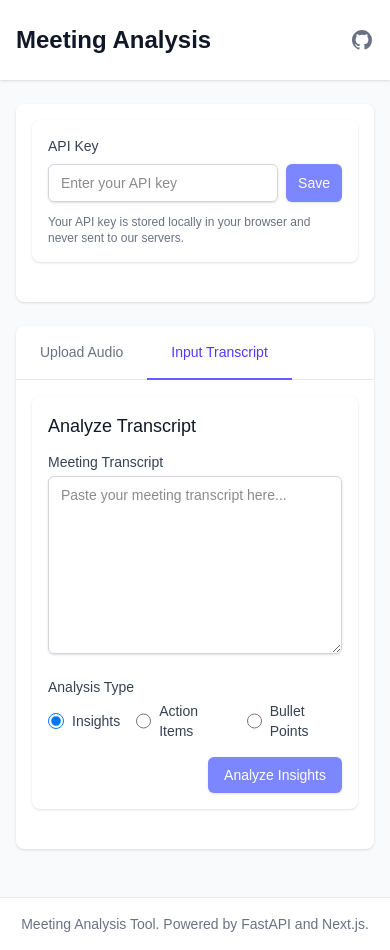
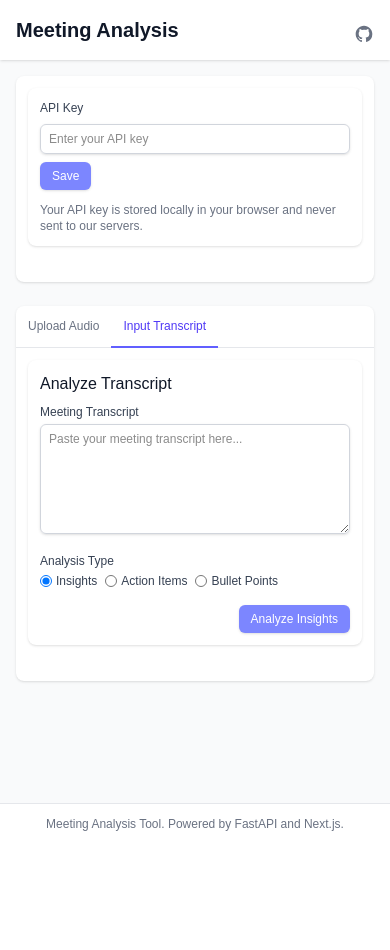
Before and after one commit to zeeheb/reun.ia, a Next.js app in the folder frontend/: page / in a window 390 px wide. Both pictures are taken after a click on the button "Input Transcript". After the commit the page ends 844 px from the top, so only its background shows below. Built offline with nearby package versions, Linux system fonts and the light colour scheme; no server answers.

Commit message:
feat: responsiviness

```diff
--- a/frontend/src/app/page.tsx
+++ b/frontend/src/app/page.tsx
@@ -109,16 +109,16 @@ export default function Home() {
   return (
     <main className="min-h-screen bg-gray-50 flex flex-col">
       <header className="bg-white shadow">
-        <div className="max-w-7xl mx-auto py-6 px-4 sm:px-6 lg:px-8 flex justify-between items-center">
-          <h1 className="text-2xl font-bold text-gray-900">Meeting Analysis</h1>
+        <div className="max-w-7xl mx-auto py-4 sm:py-6 px-4 sm:px-6 lg:px-8 flex flex-wrap justify-between items-center">
+          <h1 className="text-xl sm:text-2xl font-bold text-gray-900 break-words">Meeting Analysis</h1>
           <a
             href="https://github.com/yourusername/meeting-analysis"
             target="_blank"
             rel="noopener noreferrer"
-            className="text-gray-500 hover:text-gray-700"
+            className="text-gray-500 hover:text-gray-700 mt-2 sm:mt-0"
           >
             <svg
-              className="h-6 w-6"
+              className="h-5 w-5 sm:h-6 sm:w-6"
               fill="currentColor"
               viewBox="0 0 24 24"
               aria-hidden="true"
@@ -133,18 +133,18 @@ export default function Home() {
         </div>
       </header>
 
-      <div className="max-w-7xl mx-auto py-6 px-4 sm:px-6 lg:px-8 flex-grow">
-        <div className="bg-white shadow rounded-lg p-4 mb-6">
+      <div className="w-full max-w-7xl mx-auto py-4 sm:py-6 px-4 sm:px-6 lg:px-8 flex-grow">
+        <div className="max-w-2xl mx-auto bg-white shadow rounded-lg p-3 sm:p-4 mb-6 overflow-hidden">
           <ApiKeyInput onApiKeyChange={handleApiKeyChange} />
         </div>
 
         {/* Tabs for Upload/Input */}
-        <div className="bg-white shadow rounded-lg mb-6 overflow-hidden">
+        <div className="max-w-2xl mx-auto bg-white shadow rounded-lg mb-6 overflow-hidden">
           <div className="border-b border-gray-200">
-            <nav className="flex -mb-px">
+            <nav className="flex flex-nowrap -mb-px">
               <button
                 onClick={() => setActiveTab('upload')}
-                className={`py-4 px-6 text-center border-b-2 font-medium text-sm ${
+                className={`py-3 sm:py-4 px-3 sm:px-6 text-center border-b-2 font-medium text-xs sm:text-sm whitespace-nowrap ${
                   activeTab === 'upload'
                     ? 'border-indigo-500 text-indigo-600'
                     : 'border-transparent text-gray-500 hover:text-gray-700 hover:border-gray-300'
@@ -154,7 +154,7 @@ export default function Home() {
               </button>
               <button
                 onClick={() => setActiveTab('transcript')}
-                className={`py-4 px-6 text-center border-b-2 font-medium text-sm ${
+                className={`py-3 sm:py-4 px-3 sm:px-6 text-center border-b-2 font-medium text-xs sm:text-sm whitespace-nowrap ${
                   activeTab === 'transcript'
                     ? 'border-indigo-500 text-indigo-600'
                     : 'border-transparent text-gray-500 hover:text-gray-700 hover:border-gray-300'
@@ -165,7 +165,7 @@ export default function Home() {
             </nav>
           </div>
 
-          <div className="p-4">
+          <div className="p-3 sm:p-4">
             {activeTab === 'upload' ? (
               <div>
                 <AudioUploader onFileSelect={handleFileSelect} isLoading={loading} />
@@ -174,7 +174,7 @@ export default function Home() {
                     <button
                       onClick={handleFileAnalysis}
                       disabled={loading || !selectedFile}
-                      className={`px-4 py-2 rounded-md shadow-sm text-sm font-medium text-white focus:outline-none focus:ring-2 focus:ring-offset-2 focus:ring-indigo-500 ${
+                      className={`px-3 sm:px-4 py-2 rounded-md shadow-sm text-xs sm:text-sm font-medium text-white focus:outline-none focus:ring-2 focus:ring-offset-2 focus:ring-indigo-500 ${
                         loading || !selectedFile
                           ? 'bg-indigo-400 cursor-not-allowed'
                           : 'bg-indigo-600 hover:bg-indigo-700'
@@ -182,7 +182,7 @@ export default function Home() {
                     >
                       {loading ? (
                         <span className="flex items-center">
-                          <svg className="animate-spin -ml-1 mr-2 h-4 w-4 text-white" fill="none" viewBox="0 0 24 24">
+                          <svg className="animate-spin -ml-1 mr-2 h-3 w-3 sm:h-4 sm:w-4 text-white" fill="none" viewBox="0 0 24 24">
                             <circle className="opacity-25" cx="12" cy="12" r="10" stroke="currentColor" strokeWidth="4"></circle>
                             <path className="opacity-75" fill="currentColor" d="M4 12a8 8 0 018-8V0C5.373 0 0 5.373 0 12h4zm2 5.291A7.962 7.962 0 014 12H0c0 3.042 1.135 5.824 3 7.938l3-2.647z"></path>
                           </svg>
@@ -203,11 +203,11 @@ export default function Home() {
 
         {/* Error Message */}
         {error && (
-          <div className="bg-red-50 border-l-4 border-red-400 p-4 mb-6">
+          <div className="max-w-2xl mx-auto bg-red-50 border-l-4 border-red-400 p-3 sm:p-4 mb-6 overflow-hidden">
             <div className="flex">
               <div className="flex-shrink-0">
                 <svg
-                  className="h-5 w-5 text-red-400"
+                  className="h-4 w-4 sm:h-5 sm:w-5 text-red-400"
                   xmlns="http://www.w3.org/2000/svg"
                   viewBox="0 0 20 20"
                   fill="currentColor"
@@ -221,19 +221,23 @@ export default function Home() {
                 </svg>
               </div>
               <div className="ml-3">
-                <p className="text-sm text-red-700">{error}</p>
+                <p className="text-xs sm:text-sm text-red-700 break-words">{error}</p>
               </div>
             </div>
           </div>
         )}
 
         {/* Analysis Results */}
-        {analysisResults && <AnalysisResults results={analysisResults} />}
+        {analysisResults && (
+          <div className="max-w-2xl mx-auto">
+            <AnalysisResults results={analysisResults} />
+          </div>
+        )}
       </div>
 
-      <footer className="bg-white">
-        <div className="max-w-7xl mx-auto py-4 px-4 sm:px-6 lg:px-8 border-t border-gray-200">
-          <p className="text-center text-sm text-gray-500">
+      <footer className="bg-white mt-auto">
+        <div className="max-w-7xl mx-auto py-3 sm:py-4 px-4 sm:px-6 lg:px-8 border-t border-gray-200">
+          <p className="text-center text-xs sm:text-sm text-gray-500">
             Meeting Analysis Tool. Powered by FastAPI and Next.js.
           </p>
         </div>
--- a/frontend/src/components/ApiKeyInput.tsx
+++ b/frontend/src/components/ApiKeyInput.tsx
@@ -36,29 +36,29 @@ export default function ApiKeyInput({ onApiKeyChange }: ApiKeyInputProps) {
   };
 
   return (
-    <div className="bg-white shadow rounded-lg p-4 mb-6">
+    <div className="bg-white shadow rounded-lg p-3 sm:p-4 mb-6">
       <div className="flex flex-col space-y-2">
         <div className="flex justify-between items-center">
-          <label htmlFor="apiKey" className="text-sm font-medium text-gray-700">
+          <label htmlFor="apiKey" className="text-xs sm:text-sm font-medium text-gray-700">
             API Key
           </label>
           {isSaved && (
             <span className="text-xs text-green-600 font-medium">✓ Saved</span>
           )}
         </div>
-        <div className="flex space-x-2">
+        <div className="flex flex-wrap sm:flex-nowrap space-y-2 sm:space-y-0 sm:space-x-2">
           <input
             id="apiKey"
             type="password"
             value={apiKey}
             onChange={(e) => setApiKey(e.target.value)}
             placeholder="Enter your API key"
-            className="flex-grow px-3 py-2 border border-gray-300 rounded-md shadow-sm focus:outline-none focus:ring-indigo-500 focus:border-indigo-500 text-sm"
+            className="w-full sm:flex-grow px-2 sm:px-3 py-1.5 sm:py-2 border border-gray-300 rounded-md shadow-sm focus:outline-none focus:ring-indigo-500 focus:border-indigo-500 text-xs sm:text-sm"
           />
           {isSaved ? (
             <button
               onClick={handleClearApiKey}
-              className="px-3 py-2 border border-gray-300 rounded-md shadow-sm text-sm font-medium text-gray-700 bg-white hover:bg-gray-50 focus:outline-none focus:ring-2 focus:ring-offset-2 focus:ring-indigo-500"
+              className="px-3 py-1.5 sm:py-2 border border-gray-300 rounded-md shadow-sm text-xs sm:text-sm font-medium text-gray-700 bg-white hover:bg-gray-50 focus:outline-none focus:ring-2 focus:ring-offset-2 focus:ring-indigo-500"
             >
               Clear
             </button>
@@ -66,7 +66,7 @@ export default function ApiKeyInput({ onApiKeyChange }: ApiKeyInputProps) {
             <button
               onClick={handleSaveApiKey}
               disabled={!apiKey.trim()}
-              className={`px-3 py-2 rounded-md shadow-sm text-sm font-medium text-white focus:outline-none focus:ring-2 focus:ring-offset-2 focus:ring-indigo-500 ${
+              className={`px-3 py-1.5 sm:py-2 rounded-md shadow-sm text-xs sm:text-sm font-medium text-white focus:outline-none focus:ring-2 focus:ring-offset-2 focus:ring-indigo-500 ${
                 apiKey.trim()
                   ? 'bg-indigo-600 hover:bg-indigo-700'
                   : 'bg-indigo-400 cursor-not-allowed'
@@ -76,7 +76,7 @@ export default function ApiKeyInput({ onApiKeyChange }: ApiKeyInputProps) {
             </button>
           )}
         </div>
-        <p className="text-xs text-gray-500 mt-1">
+        <p className="text-xs text-gray-500 mt-1 break-words">
           Your API key is stored locally in your browser and never sent to our servers.
         </p>
       </div>
--- a/frontend/src/components/TranscriptInput.tsx
+++ b/frontend/src/components/TranscriptInput.tsx
@@ -19,11 +19,11 @@ export default function TranscriptInput({ onAnalyze, isLoading }: TranscriptInpu
   };
 
   return (
-    <div className="bg-white shadow rounded-lg p-4 mb-6">
-      <h2 className="text-lg font-medium text-gray-900 mb-3">Analyze Transcript</h2>
+    <div className="bg-white shadow rounded-lg p-3 sm:p-4 mb-6">
+      <h2 className="text-base sm:text-lg font-medium text-gray-900 mb-2 sm:mb-3">Analyze Transcript</h2>
       <form onSubmit={handleSubmit}>
-        <div className="mb-4">
-          <label htmlFor="transcript" className="block text-sm font-medium text-gray-700 mb-1">
+        <div className="mb-3 sm:mb-4">
+          <label htmlFor="transcript" className="block text-xs sm:text-sm font-medium text-gray-700 mb-1">
             Meeting Transcript
           </label>
           <textarea
@@ -31,8 +31,8 @@ export default function TranscriptInput({ onAnalyze, isLoading }: TranscriptInpu
             value={transcript}
             onChange={(e) => setTranscript(e.target.value)}
             placeholder="Paste your meeting transcript here..."
-            rows={8}
-            className="w-full px-3 py-2 border border-gray-300 rounded-md shadow-sm focus:outline-none focus:ring-indigo-500 focus:border-indigo-500 text-sm"
+            rows={6}
+            className="w-full px-2 sm:px-3 py-1.5 sm:py-2 border border-gray-300 rounded-md shadow-sm focus:outline-none focus:ring-indigo-500 focus:border-indigo-500 text-xs sm:text-sm"
             disabled={isLoading}
           />
           {transcript.length > 0 && transcript.length < 50 && (
@@ -42,43 +42,43 @@ export default function TranscriptInput({ onAnalyze, isLoading }: TranscriptInpu
           )}
         </div>
 
-        <div className="mb-4">
-          <label className="block text-sm font-medium text-gray-700 mb-1">
+        <div className="mb-3 sm:mb-4">
+          <label className="block text-xs sm:text-sm font-medium text-gray-700 mb-1">
             Analysis Type
           </label>
-          <div className="flex space-x-4">
-            <label className="inline-flex items-center">
+          <div className="flex flex-wrap space-x-2 sm:space-x-4">
+            <label className="inline-flex items-center mb-1">
               <input
                 type="radio"
                 name="analysisType"
                 value="insights"
                 checked={analysisType === 'insights'}
                 onChange={() => setAnalysisType('insights')}
-                className="h-4 w-4 text-indigo-600 focus:ring-indigo-500 border-gray-300 rounded"
+                className="h-3 w-3 sm:h-4 sm:w-4 text-indigo-600 focus:ring-indigo-500 border-gray-300 rounded"
               />
-              <span className="ml-2 text-sm text-gray-700">Insights</span>
+              <span className="ml-1 sm:ml-2 text-xs sm:text-sm text-gray-700">Insights</span>
             </label>
-            <label className="inline-flex items-center">
+            <label className="inline-flex items-center mb-1">
               <input
                 type="radio"
                 name="analysisType"
                 value="actions"
                 checked={analysisType === 'actions'}
                 onChange={() => setAnalysisType('actions')}
-                className="h-4 w-4 text-indigo-600 focus:ring-indigo-500 border-gray-300 rounded"
+                className="h-3 w-3 sm:h-4 sm:w-4 text-indigo-600 focus:ring-indigo-500 border-gray-300 rounded"
               />
-              <span className="ml-2 text-sm text-gray-700">Action Items</span>
+              <span className="ml-1 sm:ml-2 text-xs sm:text-sm text-gray-700">Action Items</span>
             </label>
-            <label className="inline-flex items-center">
+            <label className="inline-flex items-center mb-1">
               <input
                 type="radio"
                 name="analysisType"
                 value="bullets"
                 checked={analysisType === 'bullets'}
                 onChange={() => setAnalysisType('bullets')}
-                className="h-4 w-4 text-indigo-600 focus:ring-indigo-500 border-gray-300 rounded"
+                className="h-3 w-3 sm:h-4 sm:w-4 text-indigo-600 focus:ring-indigo-500 border-gray-300 rounded"
               />
-              <span className="ml-2 text-sm text-gray-700">Bullet Points</span>
+              <span className="ml-1 sm:ml-2 text-xs sm:text-sm text-gray-700">Bullet Points</span>
             </label>
           </div>
         </div>
@@ -87,7 +87,7 @@ export default function TranscriptInput({ onAnalyze, isLoading }: TranscriptInpu
           <button
             type="submit"
             disabled={isLoading || transcript.trim().length < 50}
-            className={`px-4 py-2 rounded-md shadow-sm text-sm font-medium text-white focus:outline-none focus:ring-2 focus:ring-offset-2 focus:ring-indigo-500 ${
+            className={`px-3 sm:px-4 py-1.5 sm:py-2 rounded-md shadow-sm text-xs sm:text-sm font-medium text-white focus:outline-none focus:ring-2 focus:ring-offset-2 focus:ring-indigo-500 ${
               isLoading || transcript.trim().length < 50
                 ? 'bg-indigo-400 cursor-not-allowed'
                 : 'bg-indigo-600 hover:bg-indigo-700'
@@ -95,7 +95,7 @@ export default function TranscriptInput({ onAnalyze, isLoading }: TranscriptInpu
           >
             {isLoading ? (
               <span className="flex items-center">
-                <svg className="animate-spin -ml-1 mr-2 h-4 w-4 text-white" fill="none" viewBox="0 0 24 24">
+                <svg className="animate-spin -ml-1 mr-1.5 h-3 w-3 sm:h-4 sm:w-4 text-white" fill="none" viewBox="0 0 24 24">
                   <circle className="opacity-25" cx="12" cy="12" r="10" stroke="currentColor" strokeWidth="4"></circle>
                   <path className="opacity-75" fill="currentColor" d="M4 12a8 8 0 018-8V0C5.373 0 0 5.373 0 12h4zm2 5.291A7.962 7.962 0 014 12H0c0 3.042 1.135 5.824 3 7.938l3-2.647z"></path>
                 </svg>
```
Also changed, not shown: frontend/src/components/AnalysisResults.tsx (+17 -17 lines), frontend/src/components/AudioUploader.tsx (+13 -13 lines).
